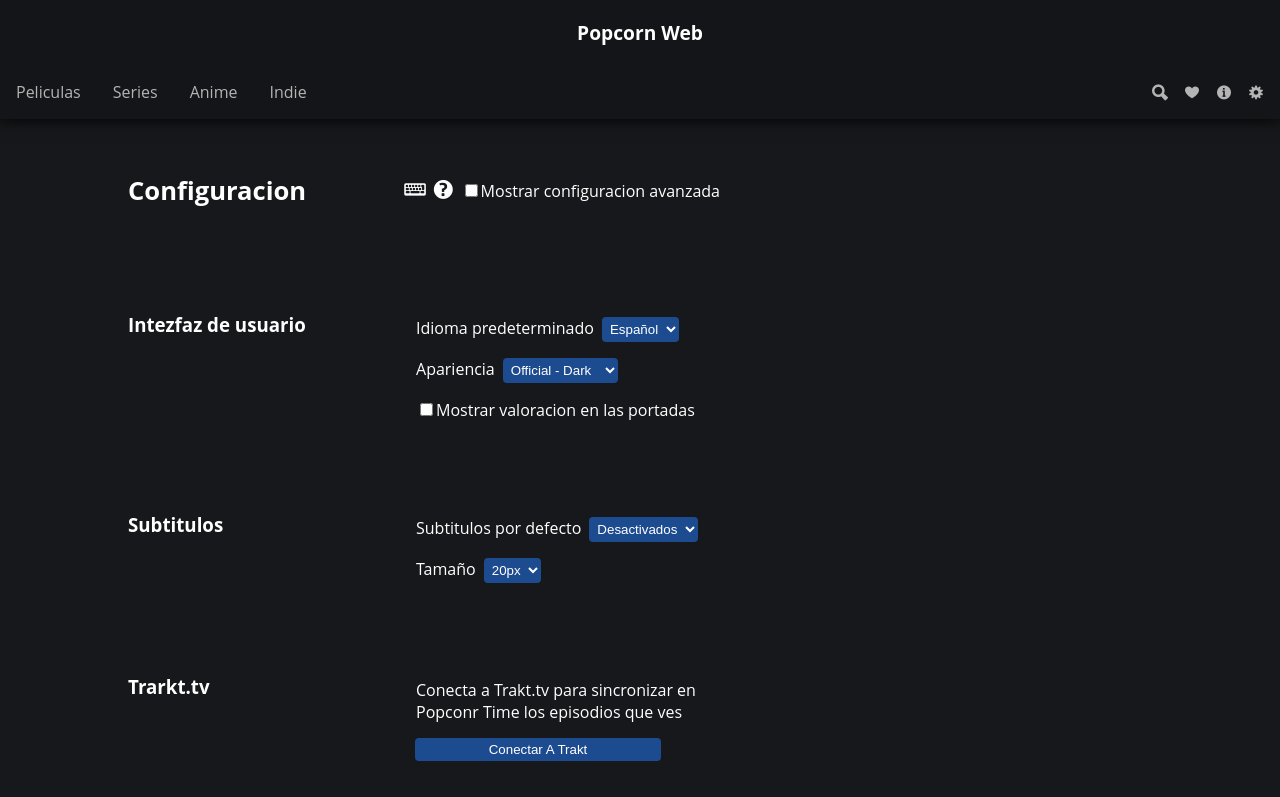
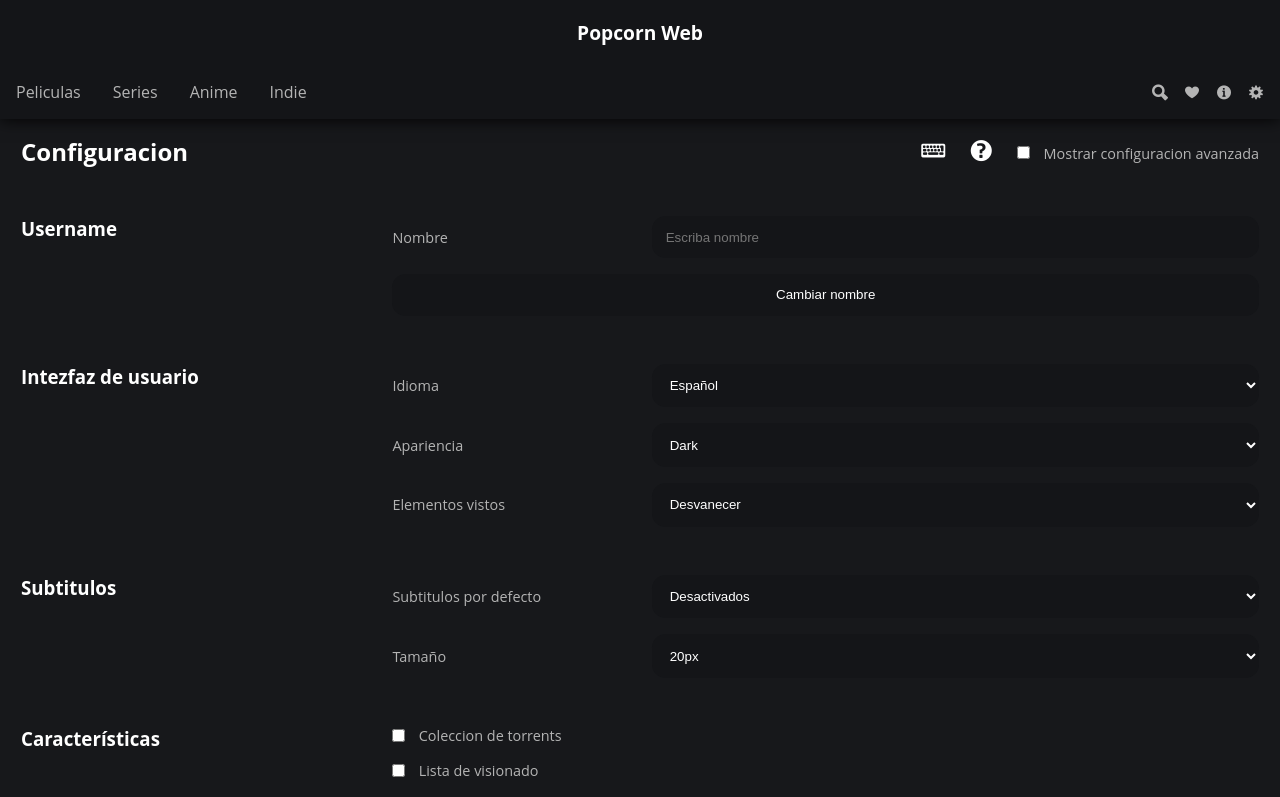
Before and after one commit to itmarck/popcorn, a Vue app: page /configuracion in a window 1280 px wide. Shown: the top 797 px of the page. Built offline with nearby package versions, Linux system fonts and the light colour scheme.

Commit message:
Rediseño confirguracion, localstorage.clear

```diff
--- a/src/components/AppConfiguracion.vue
+++ b/src/components/AppConfiguracion.vue
@@ -1,36 +1,52 @@
 <template>
-  <div class="principal">
-    <header class="header">
-      <h2 class="header__title">Configuracion</h2>
-
-      <div class="header__subtitle">
+  <div class="main">
+    <header class="header item">
+      <h2>Configuracion</h2>
+      <div>
         <i class="icofont-ui-keyboard"></i>
         <i class="icofont-question-circle "></i>
-        <input v-on:click="ocultar = !ocultar" type="checkbox" />
-        <label for="">Mostrar configuracion avanzada</label>
+        <input type="checkbox" id="more" v-model="mostrar" />
+        <label for="more">Mostrar configuracion avanzada</label>
       </div>
     </header>
-    <div class="option">
-      <div class="option__title"><h3>Intezfaz de usuario</h3></div>
-      <div class="option__options">
-        <div class="option__item">
-          <label for="">Idioma predeterminado</label>
+    <section class="section">
+      <h3 class="title">{{ nombre }}</h3>
+      <form class="options" @submit.prevent="cambiarNombre">
+        <div class="item">
+          <label>Nombre</label>
+          <input type="text" placeholder="Escriba nombre" v-model="aux" />
+        </div>
+        <button type="submit">Cambiar nombre</button>
+      </form>
+    </section>
+    <section class="section">
+      <h3 class="title">Intezfaz de usuario</h3>
+      <div class="options">
+        <div class="item">
+          <label>Idioma</label>
           <select>
-            <option value="es">Español</option>
-            <option value="en">English</option>
-            <option value="de">Deutsh</option>
+            <option>Español</option>
+            <option>English</option>
+            <option>Deutsh</option>
           </select>
         </div>
-        <div class="option__item">
-          <label for="">Apariencia</label>
+        <div class="item">
+          <label>Apariencia</label>
           <select>
-            <option value="1">Official - Dark</option>
-            <option value="2">Flat UI</option>
-            <option value="3">Black & Yellow</option>
+            <option>Dark</option>
+            <option>Light</option>
           </select>
         </div>
-        <div class="option__item" v-if="!ocultar">
-          <label for="">Pantalla de inicio</label>
+        <div class="item">
+          <label>Elementos vistos</label>
+          <select>
+            <option>Desvanecer</option>
+            <option>Mostrar</option>
+            <option>Ocultar</option>
+          </select>
+        </div>
+        <div class="item" v-if="mostrar">
+          <label>Pantalla de inicio</label>
           <select>
             <option value="peliculas">Peliculas</option>
             <option value="series">Series</option>
@@ -38,104 +54,83 @@
             <option value="indie">Indie</option>
           </select>
         </div>
-        <div class="option__item" v-if="!ocultar">
+        <div class="item check" v-if="mostrar">
           <input type="checkbox" />
-          <label for="">Traducir Sinopsis</label>
+          <span>Traducir Sinopsis</span>
         </div>
-        <div class="option__item">
+        <div class="item check" v-if="mostrar">
           <input type="checkbox" />
-          <label for="">Mostrar valoracion en las portadas</label>
+          <span>Mostrar valoracion en las portadas</span>
         </div>
-        <div class="option__item" v-if="!ocultar">
+        <div class="item check" v-if="mostrar">
           <input type="checkbox" />
-          <label for="">Recordar filtros</label>
+          <span>Recordar filtros</span>
         </div>
-        <div class="option__item" v-if="!ocultar">
-          <label for="">Elementos vistos</label>
+      </div>
+    </section>
+    <section class="section">
+      <h3 class="title">Subtitulos</h3>
+      <div class="options">
+        <div class="item">
+          <label>Subtitulos por defecto</label>
           <select>
-            <option value="D">Desvanecer</option>
-            <option value="M">Mostrar</option>
-            <option value="O">Ocultar</option>
+            <option>Desactivados</option>
+            <option>Español</option>
+            <option>English</option>
+            <option>Deutsh</option>
+          </select>
+        </div>
+        <div class="item">
+          <label>Tamaño</label>
+          <select>
+            <option>20px</option>
+            <option>22px</option>
+            <option>28px</option>
+            <option>30px</option>
           </select>
         </div>
       </div>
-    </div>
-    <div class="option">
-      <div class="option__title"><h3>Subtitulos</h3></div>
-      <div class="option__options">
-        <div class="option__item">
-          <label>Subtitulos por defecto</label>
-          <select>
-            <option value="non">Desactivados</option>
-            <option value="es">Español</option>
-            <option value="en">English</option>
-            <option value="de">Deutsh</option>
-          </select>
-        </div>
-        <div class="option__item">
-          <label for="">Tamaño</label>
-          <select>
-            <option value="20">20px</option>
-            <option value="22">22px</option>
-            <option value="28">28px</option>
-            <option value="30">30px</option>
-          </select>
+    </section>
+    <section class="section" v-if="mostrar">
+      <h3 class="title">Trarkt.tv</h3>
+      <div class="options">
+        <div class="item reverse">
+          <span>
+            Conecta a Trakt.tv para sincronizar en Popconr Time los episodios
+            que ves
+          </span>
+          <button>Conectar a Trakt</button>
         </div>
       </div>
-    </div>
-    <div class="option">
-      <div class="option__title"><h3>Trarkt.tv</h3></div>
-      <div class="option__options">
-        <div>
-          <p class="option__item">
-            Conecta a Trakt.tv para sincronizar en Popconr Time los episodios
-            que ves
-          </p>
-          <button class="option__item">Conectar A Trakt</button>
+    </section>
+    <section class="section" v-if="mostrar">
+      <h3 class="title">TVShow Time</h3>
+      <div class="options">
+        <button>Conectar A TVShow Time</button>
+      </div>
+    </section>
+    <section class="section">
+      <h3 class="title">Características</h3>
+      <div class="options">
+        <div class="item check">
+          <input type="checkbox" />
+          <span>Coleccion de torrents</span>
+        </div>
+        <div class="item check">
+          <input type="checkbox" />
+          <span>Lista de visionado</span>
+        </div>
+        <div class="item check">
+          <input type="checkbox" />
+          <span>Botón de selección aleatoria</span>
         </div>
       </div>
-    </div>
-    <div class="option">
-      <div class="option__title"><h3>TVShow Time</h3></div>
-      <div class="option__options">
-        <button class="option__item">Conectar A TVShow Time</button>
-      </div>
-    </div>
-    <div class="option">
-      <div class="option__title">
-        <h3>{{ nombre }}</h3>
-      </div>
-      <div class="option__options">
-        <div class="option__item">
-          <label for="">Nombre</label> <input type="text" v-model="aux" />
-        </div>
-        <button class="option__item" v-on:click="cambiarNombre()">
-          Cambiar Nombre
-        </button>
-      </div>
-    </div>
-    <div class="option">
-      <div class="option__title"><h3>Características</h3></div>
-      <div class="option__options">
-        <div class="option__item" v-if="!ocultar">
-          <input type="checkbox" />
-          <label for="">Coleccion de torrents</label>
-        </div>
-        <div class="option__item" v-if="!ocultar">
-          <input type="checkbox" />
-          <label for="">Lista de Visionado</label>
-        </div>
-        <div class="option__item">
-          <input type="checkbox" />
-          <label for="">Boton de Seleccion Aleatoria</label>
-        </div>
-      </div>
-    </div>
+    </section>
     <footer class="footer">
-      <button class="footer__item">Limpiar todas las bases de datos</button>
-      <button class="footer__item">
-        Restablecer la configuración predeterminada
+      <button @click="restablecerFavoritos">
+        RESTABLECER FAVORITOS
       </button>
+      <button>Restablecer configuración</button>
     </footer>
   </div>
 </template>
@@ -143,8 +138,8 @@
 export default {
   data() {
     return {
-      ocultar: true,
-      nombre: "Perfil",
+      mostrar: false,
+      nombre: "Username",
       aux: ""
     };
   },
@@ -152,99 +147,136 @@
     cambiarNombre() {
       this.nombre = this.aux;
       this.aux = "";
+    },
+    restablecerFavoritos() {
+      localStorage.clear();
+      location.reload();
     }
   }
 };
 </script>
+
 <style scoped>
-.principal {
+.main {
+  grid-gap: 3em;
+  width: 100%;
+  max-width: 1270px;
+  margin: 0 auto;
+  padding: 1em;
+  box-sizing: border-box;
+}
+
+.header,
+.section,
+.reverse {
   flex-direction: column;
 }
-.header__title {
-  font-size: 1.6em;
-}
-.header {
-  margin: auto;
+
+.main,
+.options,
+.footer {
+  display: grid;
 }
 
-.header__subtitle i {
-  margin-right: 0.3em;
+input,
+button,
+select {
+  flex: auto;
+  background-color: var(--colorOscuro);
+  color: var(--Blanco);
+  padding: 1em;
+  border: none;
+  border-radius: 1em;
 }
+
+h2,
+.title,
+input,
+button,
+select {
+  margin: 0;
+}
+
+.section,
+.item {
+  display: flex;
+  justify-content: space-between;
+}
+
+.title {
+  margin-bottom: 1em;
+}
+
+label {
+  width: 30%;
+}
+
+label,
+span {
+  color: var(--textoClaro);
+  font-size: 0.9rem;
+}
+
+.options {
+  flex: auto;
+}
+
+.item {
+  align-items: center;
+}
+
+.check {
+  justify-content: flex-start;
+}
+
+.reverse {
+  align-items: stretch;
+}
+
+.reverse button {
+  margin-top: 1em;
+}
+
+input[type="checkbox"] {
+  flex: 0;
+  margin-right: 1em;
+}
+
+.footer {
+  grid-template-columns: 1fr 1fr;
+}
+
+.options,
+.footer {
+  grid-gap: 1em;
+}
+
+button {
+  cursor: pointer;
+}
+
 .icofont-ui-keyboard,
 .icofont-question-circle {
-  font-size: 1.35em;
-}
-.option,
-.header {
-  margin: 2em;
-  display: flex;
-  flex-flow: column;
-}
-.option {
-  align-items: center;
-}
-.option__title {
-  width: 50%;
-  margin-right: 40%;
-}
-.option__options {
-  display: flex;
-  flex-flow: column;
-  margin-top: 1em;
-  width: 20em;
-}
-.option__item {
-  margin: 0.5em;
-  width: 18.5em;
-}
-.option__item label {
-  margin: 0.5em;
-  margin-left: 0%;
-}
-button,
-select {
-  border-radius: 0.3em;
-  padding: 0.3em;
-  border: none;
-  background-color: rgb(29, 75, 143);
-  color: var(--Blanco);
-}
-button {
-  width: 15em;
-}
-.footer {
-  display: flex;
-  justify-content: center;
-  margin-right: 0em;
-}
-.footer__item {
-  margin: 0.5em 0.5em;
+  font-size: 1.5em;
+  margin-right: 1em;
 }
 
-@media (min-width: 500px) and (max-width: 1000px) {
+@media (min-width: 640px) and (max-width: 1270px) {
   .header {
-    align-items: center;
+    flex-direction: row;
+  }
+  .options {
+    margin-left: 2em;
   }
 }
 
-@media (min-width: 1000px) {
+@media (min-width: 1270px) {
   .header,
-  .option {
-    flex-direction: unset;
-    width: 37em;
-    align-items: unset;
-    margin-left: 8em;
+  .section {
+    flex-direction: row;
   }
-  .header {
-    align-items: center;
-    justify-content: space-between;
-  }
-  .footer {
-    margin-right: 8em;
-    justify-content: flex-end;
-  }
-  .option__title {
-    margin-right: 0%;
+  .title {
+    width: 30%;
   }
 }
 </style>
```
